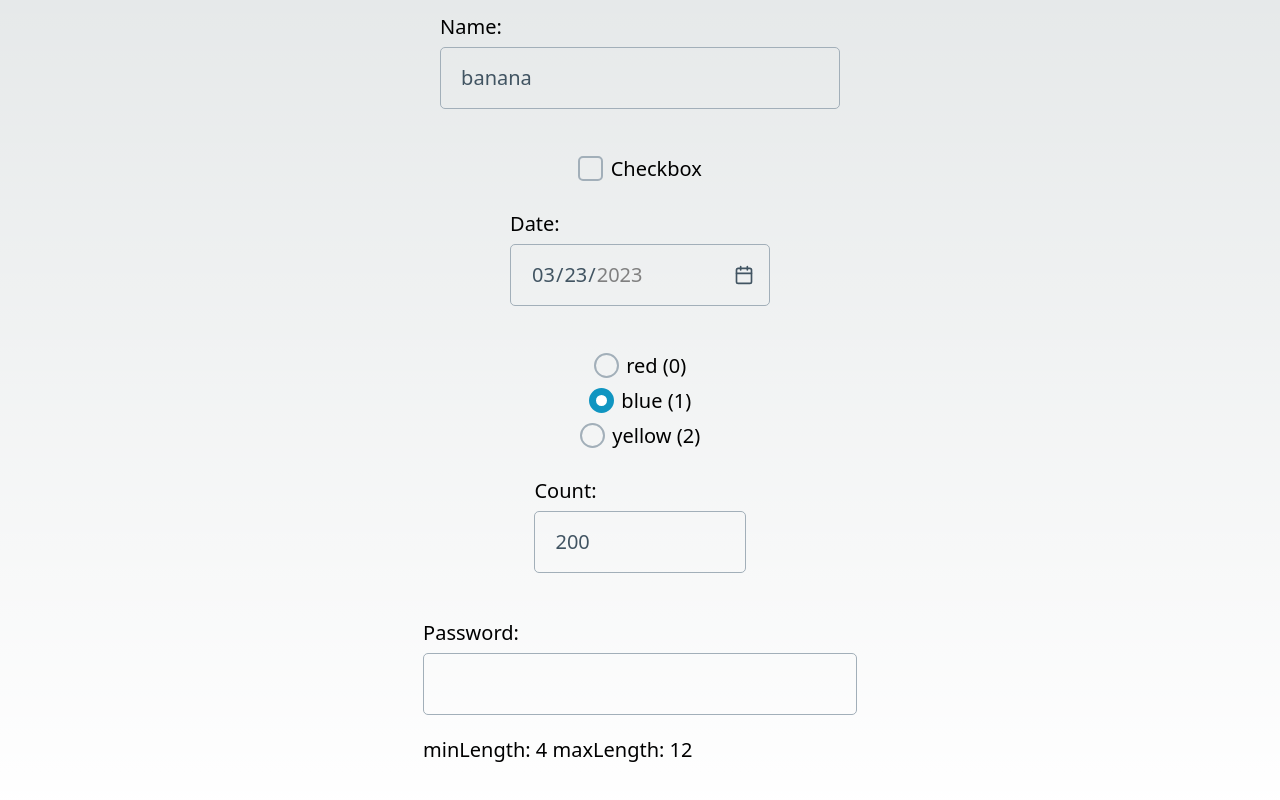
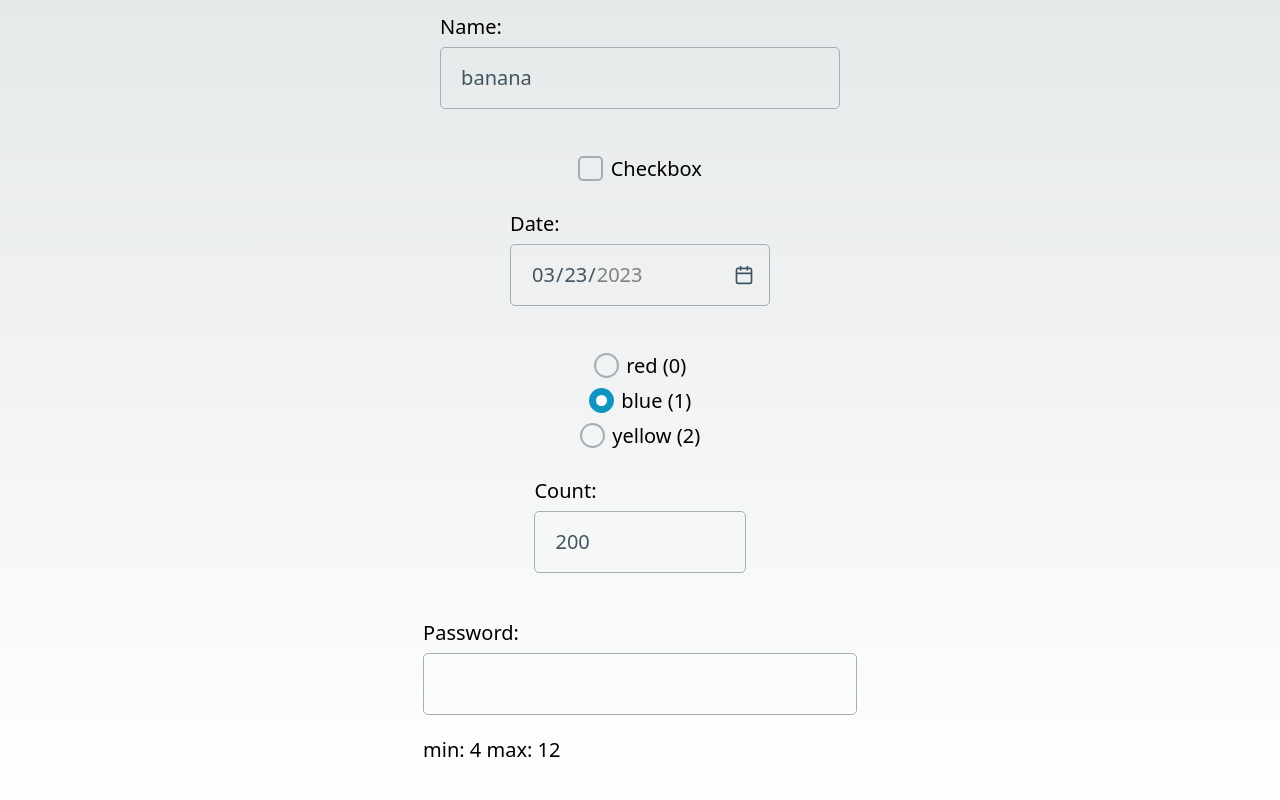
Before and after one commit to afrontend/onepage, a Next.js app: page / in a window 1280 px wide. Shown: the part 523-1323 px from the top of the page. Built offline with nearby package versions, Linux system fonts and the light colour scheme.

Commit message:
Use min, max instead of minLength, maxLength

```diff
--- a/src/components/EditableList.js
+++ b/src/components/EditableList.js
@@ -47,9 +47,9 @@ function EditableList({jsonFilename = 'editableList.json'}) {
                         [item.id]: e.target.value})
                       }/>
                     <div className="errorMsg">
-                      {'min' in item && <span>minLength: {item.min}</span>}
+                      {'min' in item && <span>min: {item.min}</span>}
                       &nbsp;
-                      {'max' in item && <span>maxLength: {item.max}</span>}
+                      {'max' in item && <span>max: {item.max}</span>}
                     </div>
                   </label>
                 </div>
```
